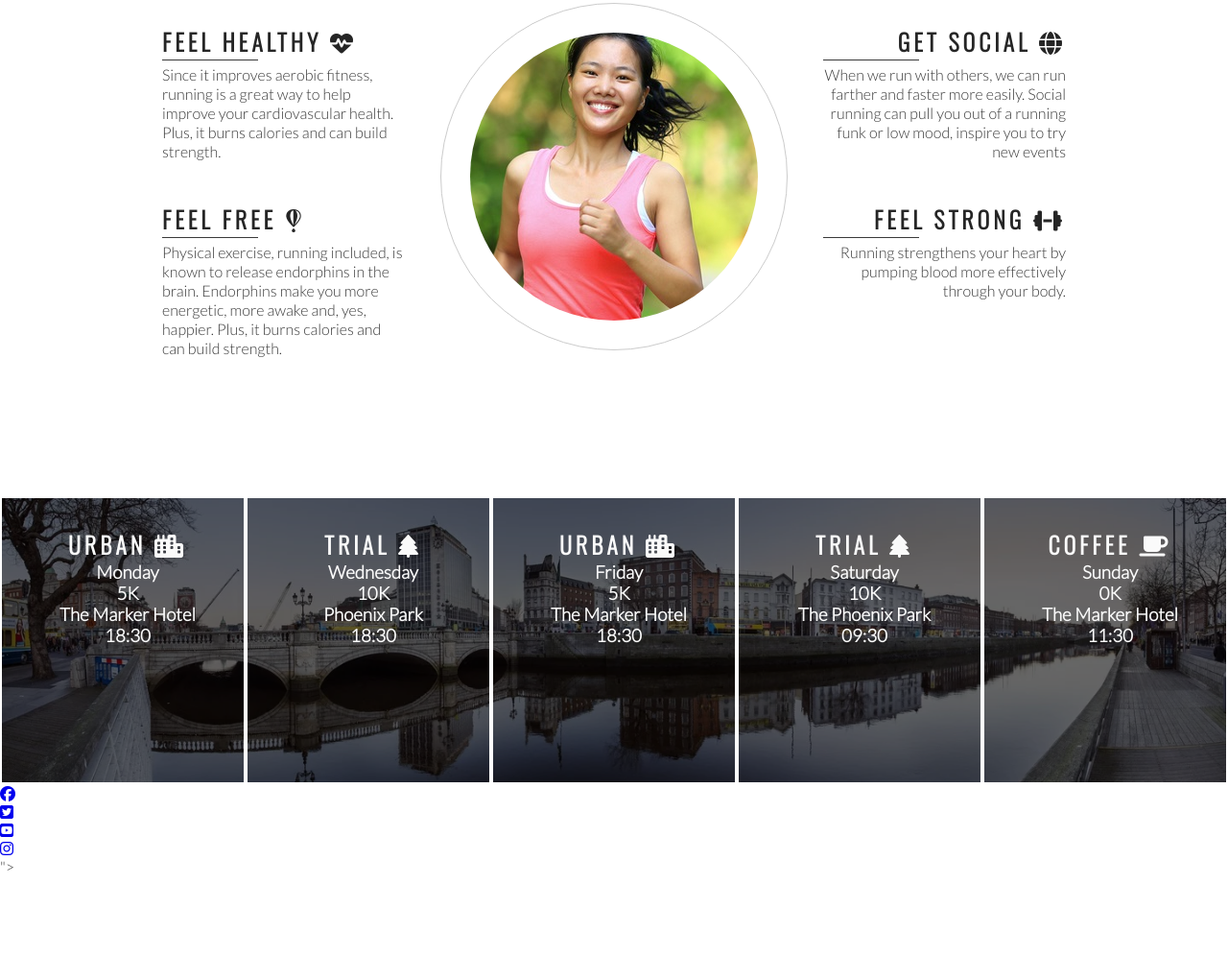
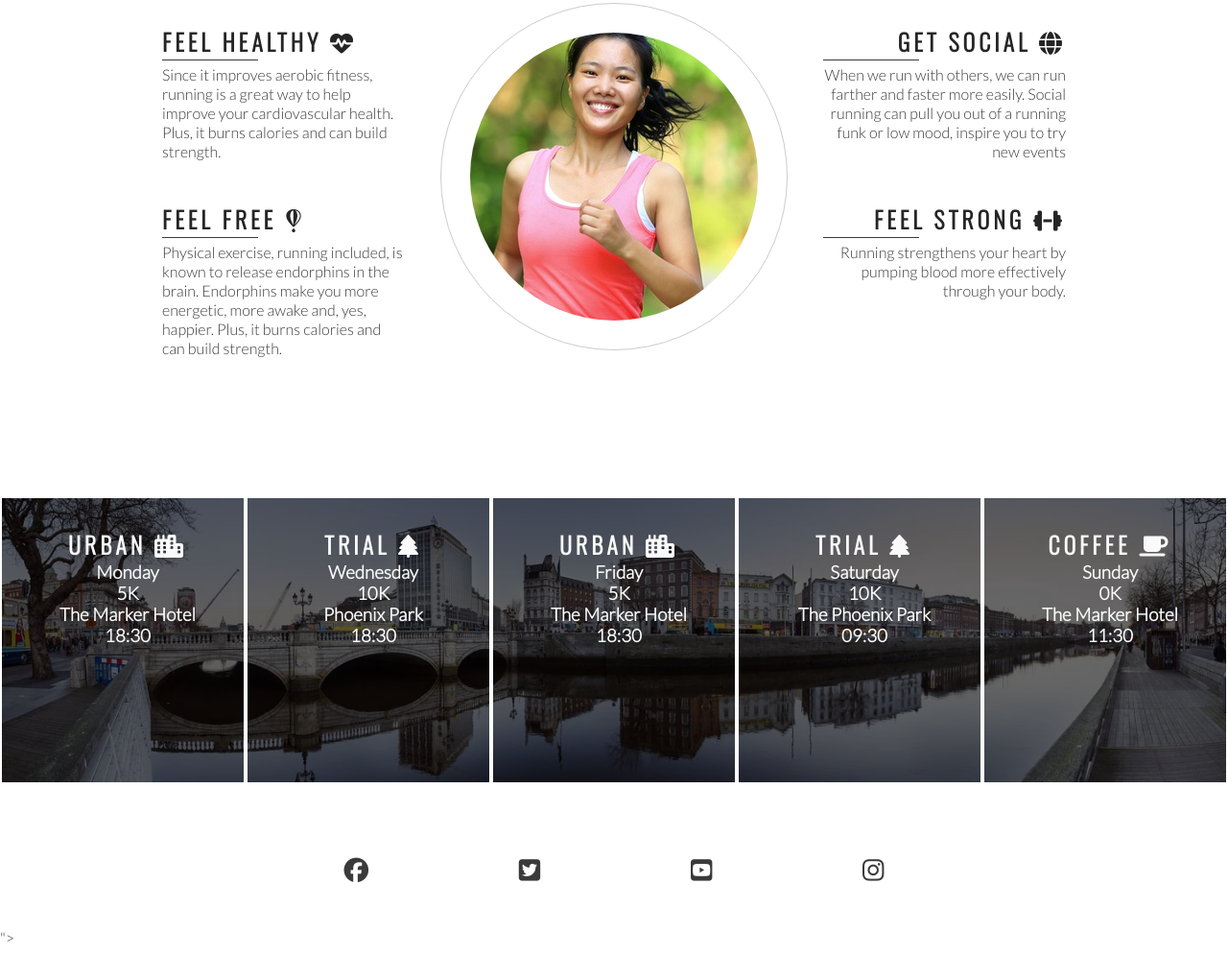
Before and after one commit to dinakidane/love-running, a plain HTML site: page index.html in a window 1280 px wide. Shown: the part 778-1774 px from the top of the page at 96% size. Before the commit the page ends 1690 px from the top, so only its background shows below. Drawn offline with nearby package versions, Linux system fonts and the light colour scheme.

Commit message:
Add style to social media links

```diff
--- a/assets/css/style.css
+++ b/assets/css/style.css
@@ -210,3 +210,23 @@ hr {
 #times h2 {
     color: #fafafa;
 }
+
+footer {
+    height: 150px;
+
+}
+
+.social-networks {
+    text-align: center;
+}
+
+.social-networks > li {
+    display:inline
+}
+
+.social-networks i {
+    font-size: 160%;
+    margin: 1%;
+    padding: 5%;
+    color: #3a3a3a;
+}
--- a/index.html
+++ b/index.html
@@ -116,22 +116,22 @@
         </div>
     </section>
     <footer>
-        <ul>
+        <ul class="social-networks">
             <li>
                 <a href="https://facebook.com" target="_blank" rel="noopener" aria-label= "Visit our Facebook page (opens in a new tab)">
-                    <i class="fab fa-facebook"></i> </a>
+                    <i class="fab fa-facebook"></i></a>
             </li>
             <li>
                 <a href="https://twitter.com" target="_blank" rel="noopener" aria-label= "Visit our Twitter page (opens in a new tab)">
-                    <i class="fab fa-twitter-square"></i> </a>
+                    <i class="fab fa-twitter-square"></i></a>
             </li>
             <li>
                 <a href="https://youtube.com" target="_blank" rel="noopener" aria-label= "Visit our Youtube page (opens in a new tab)">
-                    <i class="fab fa-youtube-square"></i> </a>
+                    <i class="fab fa-youtube-square"></i></a>
             </li>
             <li>
                 <a href="https://instagram.com" target="_blank" rel="noopener" aria-label= "Visit our Instagram page (opens in a new tab)">
-                    <i class="fab fa-instagram"></i> </a>
+                    <i class="fab fa-instagram"></i></a>
             </li>
         </ul>
     </footer>
```
